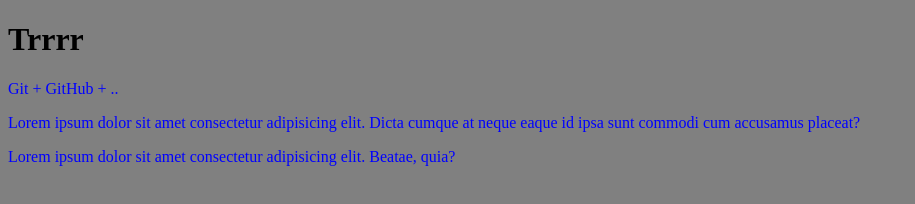
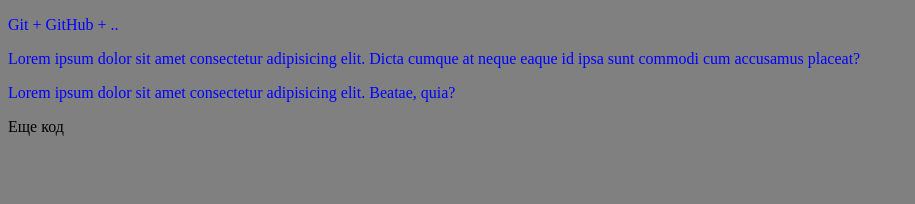
Before and after one commit to LavaEKB/gittest, a plain HTML site: page index.html in a window 1280 px wide. Shown: the whole page, without its empty margins (0-915 px from the left). Drawn offline with Linux system fonts and the light colour scheme.

Commit message:
add div tag

```diff
--- a/index.html
+++ b/index.html
@@ -8,9 +8,9 @@
     <link rel="stylesheet" href="css/main.css">
 </head>
 <body>
-    <h1>Trrrr</h1>
     <p>Git + GitHub + .. </p>
     <p>Lorem ipsum dolor sit amet consectetur adipisicing elit. Dicta cumque at neque eaque id ipsa sunt commodi cum accusamus placeat?</p>
     <p>Lorem ipsum dolor sit amet consectetur adipisicing elit. Beatae, quia?</p>
+    <div>Еще код</div>
 </body>
 </html>
```
